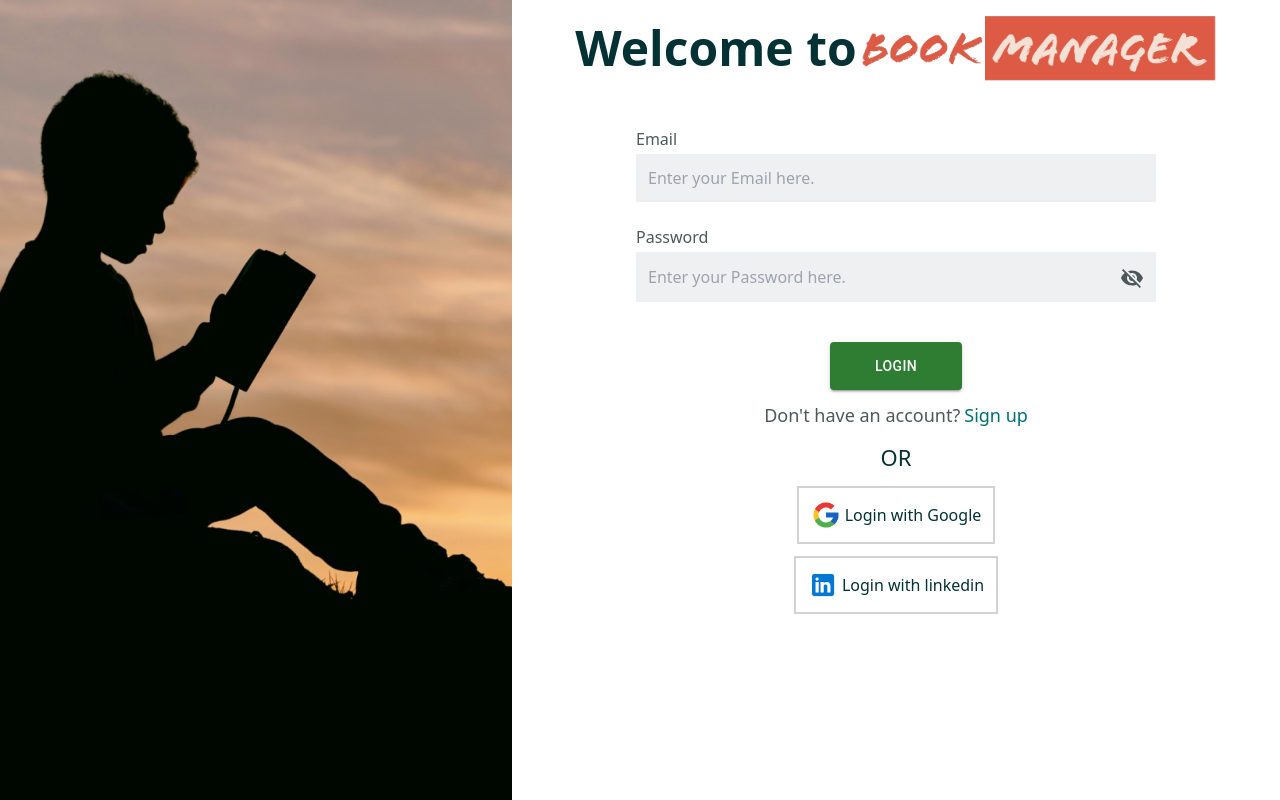
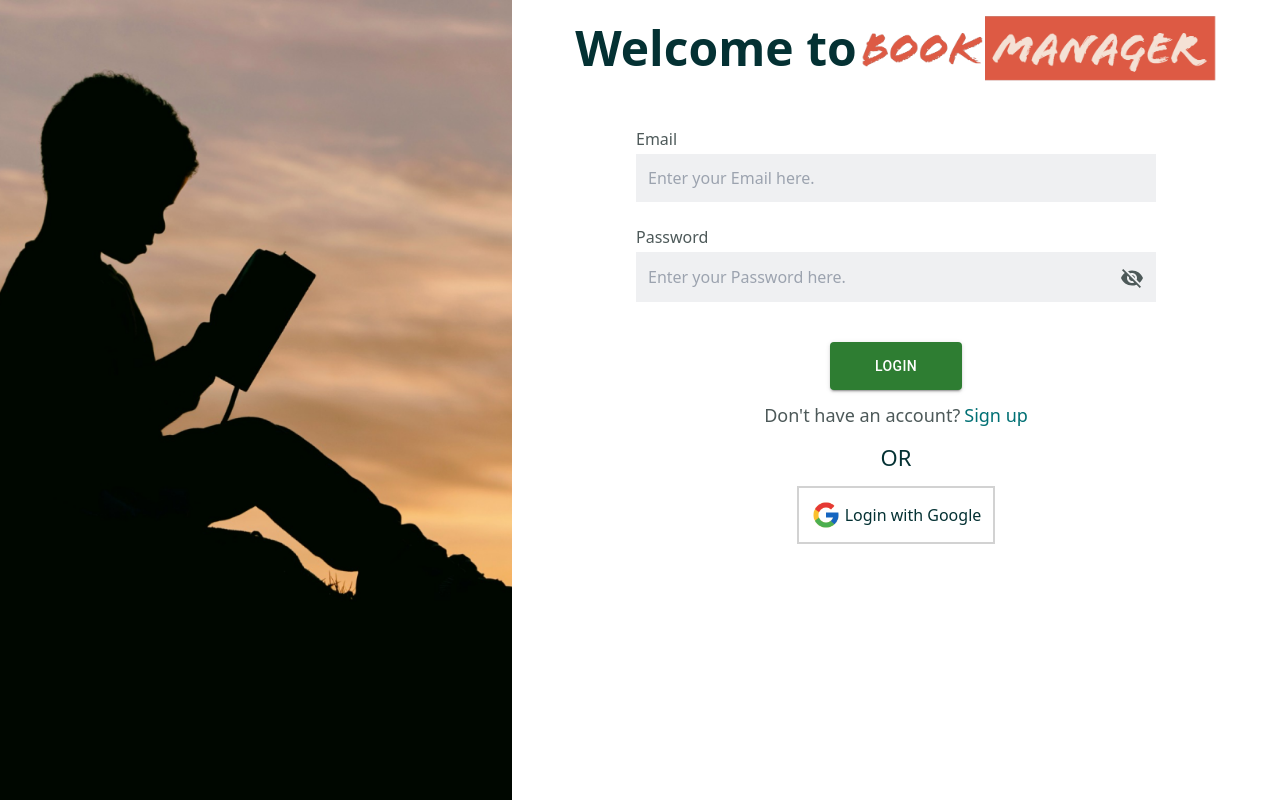
Before and after one commit to Devrev01/Frontend, a React (Create React App) app: page /signin in a window 1280 px wide. Built offline with nearby package versions, Linux system fonts and the light colour scheme.

Commit message:
ayush commits final chnages

```diff
--- a/src/pages/auth/Signin.jsx
+++ b/src/pages/auth/Signin.jsx
@@ -58,11 +58,16 @@
             else {
                 const urlParams = new URLSearchParams(location.search);
                 const error = urlParams.get('error');
+                const success = urlParams.get('success');
                 if (error) {
                     setGoogleAlert(true)
                     setTimeout(() => {
                         setGoogleAlert(false)
                     }, 5000)
+                }
+                else if(success){
+                    localStorage.setItem("isSignedIn", true);
+                    navigate("/home")
                 }
             }
             setInitial(false)
@@ -102,10 +107,6 @@
                         <img src={google} alt="google" className='w-[30px] h-[30px]' />
                         <span className='text-[#043133] text-[16px] font-[500]'>Login with Google</span>
                     </div>
-                    <div className='p-3 border-2 border-[#D2D2D2] cursor-pointer flex gap-1 items-center'>
-                        <img src={linkedin} alt="google" className='w-[30px] h-[30px]' />
-                        <span className='text-[#043133] text-[16px] font-[500]'>Login with linkedin</span>
-                    </div>
                 </div>
                 {invalidemail &&
                     <Alert severity='error' sx={{ position: 'absolute', top: '6rem', right: '0px' }}>User not found</Alert>
```
